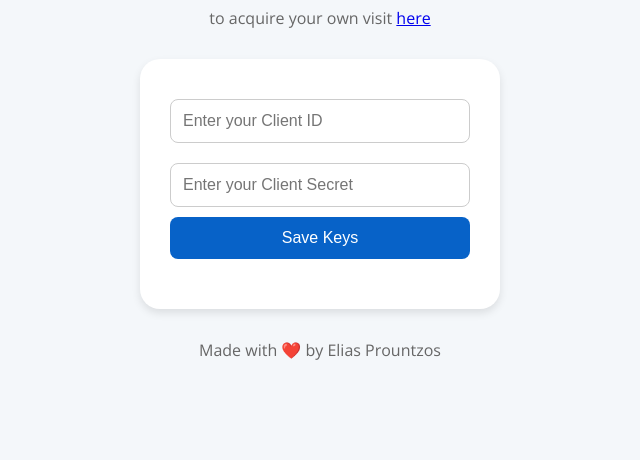
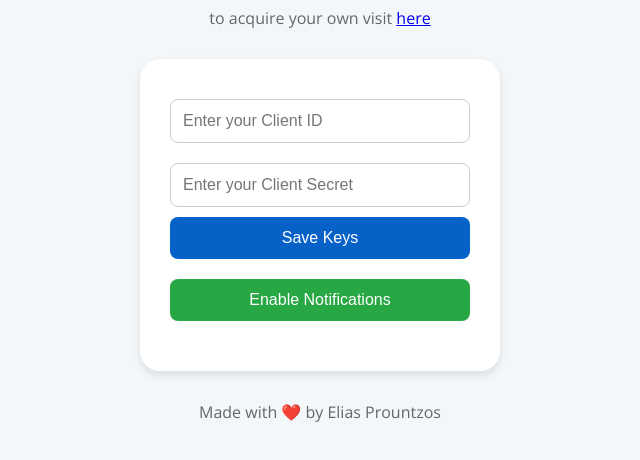
Before and after one commit to eliaspr0/formAlert, a website: page index.html in a window 1280 px wide. Shown: the part 270-730 px from the top of the page, without its empty margins (320-960 px from the left). Drawn offline with nearby package versions, Linux system fonts and the light colour scheme.

Commit message:
updated notifs
fixed notifcation trigger button added css

```diff
--- a/index.html
+++ b/index.html
@@ -20,12 +20,9 @@
         <!-- Description -->
         <p class="description">Push notifications for your Formlabs printers
             <br>Keys are saved locally, we do not read any of that<br>
-            <p class="description"> to acquire your own visit
-                <a href="https://dashboard.formlabs.com/#developer"target="_blank">here
-
-            </a>
+        <p class="description"> to acquire your own visit
+            <a href="https://dashboard.formlabs.com/#developer" target="_blank">here</a>
         </p>
-
     </header>
 
     <main>
@@ -37,6 +34,7 @@
             </form>
 
             <button id="fetchDataButton" class="btn btn-secondary" style="display: none;">Fetch Data</button>
+            <button id="enableNotificationsButton" class="btn btn-success">Enable Notifications</button>
 
             <div id="printerStatus" class="printers-list"></div>
         </div>
@@ -47,7 +45,5 @@
     </footer>
 
     <script src="script.js"></script>
-
-
 </body>
 </html>
--- a/styles.css
+++ b/styles.css
@@ -4,7 +4,7 @@ body {
   background-color: #f4f7fa;
   margin: 0;
   padding: 0;
-  overflow-x: hidden; /* Prevent horizontal scrolling */
+  overflow-x: hidden;
   display: flex;
   flex-direction: column;
   align-items: center;
@@ -32,7 +32,7 @@ h1 {
 .description {
   font-size: 1rem;
   color: #666;
-  margin: 10px 0 10px;
+  margin: 10px 0;
 }
 
 img {
@@ -91,6 +91,15 @@ button:hover {
   margin-top: 20px;
 }
 
+.btn-success {
+  background-color: #28a745;
+  margin-top: 20px;
+}
+
+.btn-success:hover {
+  background-color: #218838;
+}
+
 /* Printers list styling */
 .printers-list {
   margin-top: 20px;
@@ -121,13 +130,14 @@ button:hover {
   align-items: center;
   margin-bottom: 10px;
 }
+
 .machine-icon {
   width: 35px;
   height: 35px;
   margin-right: 10px;
 }
 
-
+/* Footer */
 footer {
   margin-top: 20px;
 }
```
